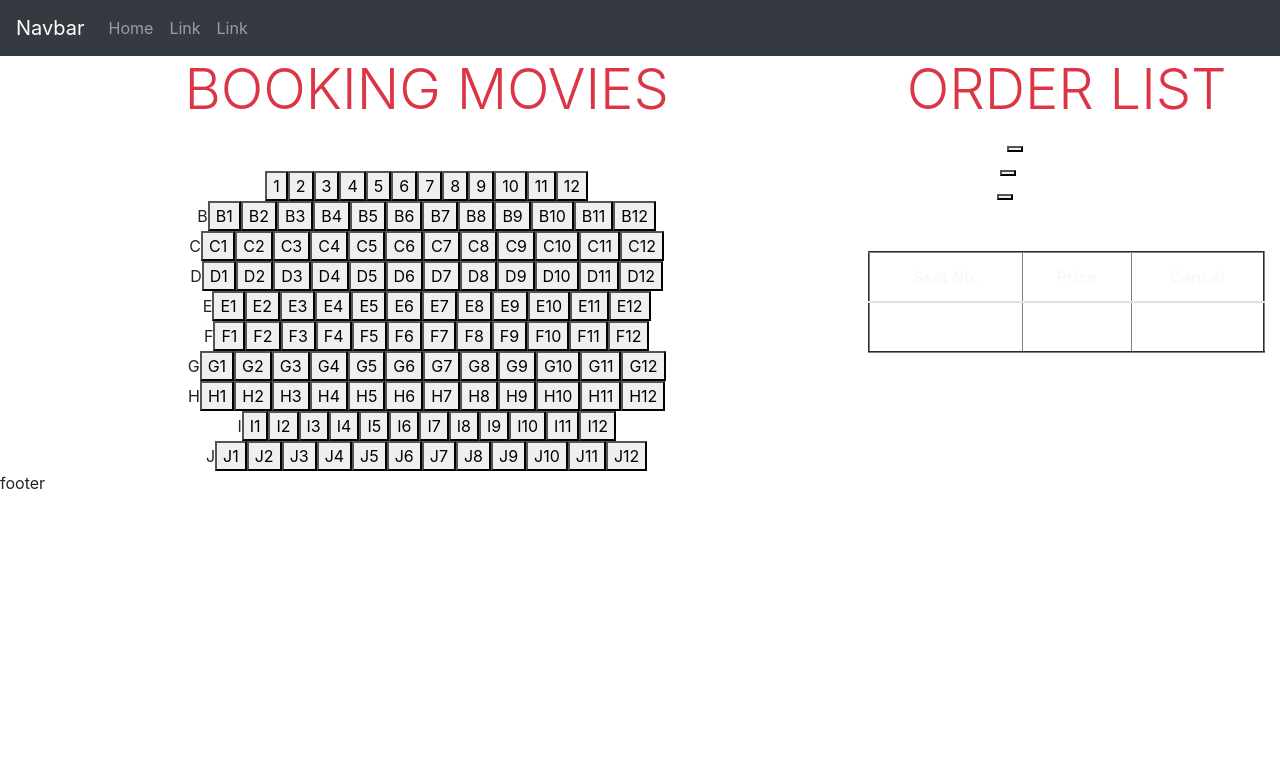
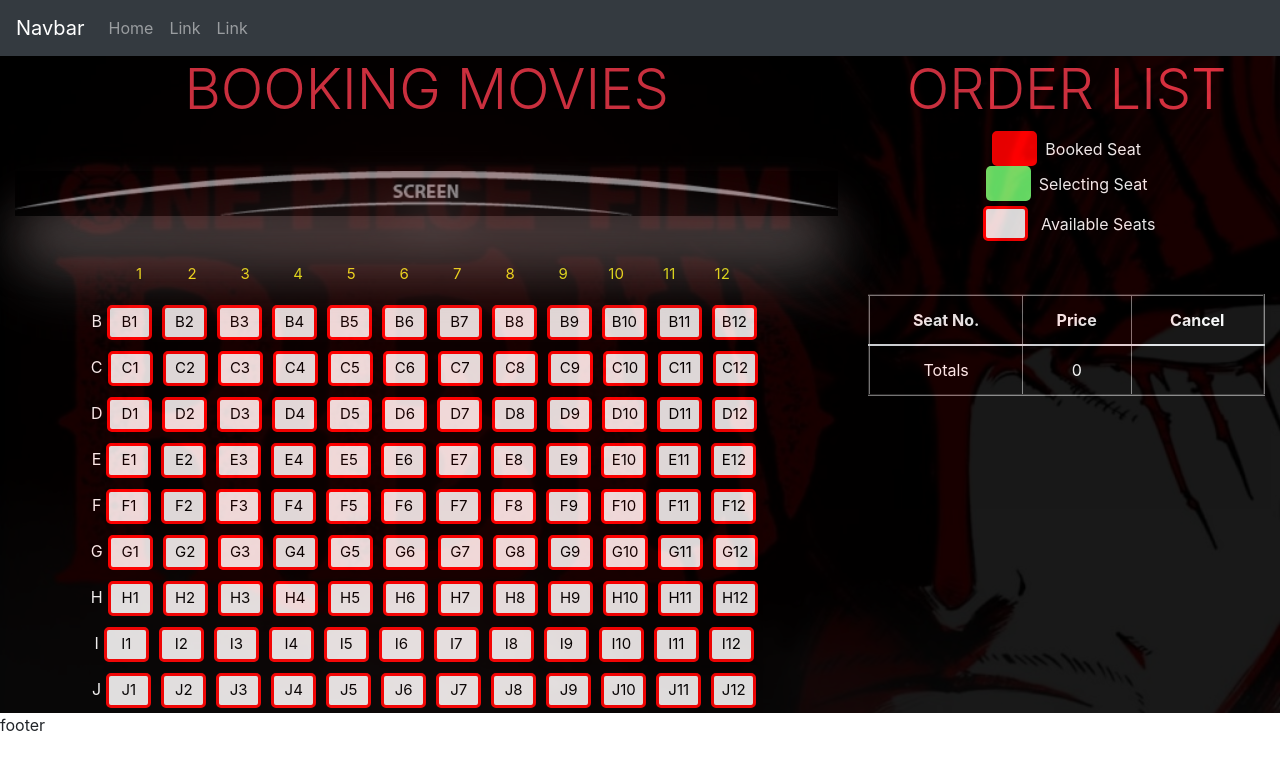
Before and after one commit to hongthanh711/BC29_CapstoneJS_PhamHongThanhHuynhDaiNguyenNguyenTrongHuu, a React (Create React App) app: page /booking/1 in a window 1280 px wide. Shown: the top 770 px of the page. Built offline with nearby package versions, Linux system fonts and the light colour scheme.

Commit message:
fix scss

```diff
--- a/package.json
+++ b/package.json
@@ -14,6 +14,8 @@
     "react-router-dom": "^6.3.0",
     "react-scripts": "5.0.1",
     "redux": "^4.2.0",
+    "sass": "^1.54.3",
+    "scss": "^0.2.4",
     "web-vitals": "^2.1.4"
   },
   "scripts": {
--- a/src/pages/booking/booking.jsx
+++ b/src/pages/booking/booking.jsx
@@ -1,4 +1,5 @@
 import React from 'react';
+import './index.scss';
 
 export default function Booking() {
     return <div class="bookingMovie ">
--- a/src/pages/booking/idex.scss
+++ b/src/pages/booking/index.scss
@@ -1,7 +1,7 @@
 .bookingMovie {
     width: 100%;
     height: 100%;
-    background-image: url('./img/One-Piece-Film-Red-1024x576.jpg');
+    background-image: url('../../../public/img/One-Piece-Film-Red-1024x576.jpg');
     background-position: center;
     background-repeat: no-repeat;
     background-size: cover;
@@ -14,13 +14,13 @@
         left: 0;
         right: 0;
         bottom: 0;
-        background-color: rgb(59, 55, 55);
+        background-color: rgb(0, 0, 0);
         z-index: 9;
-        opacity: 0.9;
+        opacity: .9;
     }
 
     .screen {
-        background-image: url('./img/bg-screen.png');
+        background-image: url('../../../public/img/bg-screen.png');
         width: 100%;
         height: 45px;
         margin: 20px auto 40px;
@@ -39,8 +39,6 @@
         margin-left: 7px;
         font-weight: bold;
     }
-
-
 
     .rowNumber {
         font-size: 20px;
@@ -73,7 +71,6 @@
 
         &:hover {
             transform: translateY(-10px);
-
         }
 
         &:focus {
@@ -110,7 +107,6 @@
         }
     }
 
-}
 
 
 
@@ -124,35 +120,14 @@
     }
 
     .note__ghe {
-    border: 3px solid red;
-    width: 45px;
-    height: 35px;
-    font-size: 15px;
-    border-radius: 5px;
-    text-align: center;
-    padding: 2px !important;
-    margin: 5px;
-    transition: all .5s;
+        @extend.ghe;
     }
 
     .note__booked {
-    border: 3px solid red;
-    width: 45px;
-    height: 35px;
-    background: red;
-    color: #000;
-    margin-left: -15px;
-    cursor: no-drop;
-    border-radius: 5px;
+        @extend .booked_seats
     }
 
     .note__selecting {
-    border: 3px solid rgb(109, 238, 109);
-    background: rgb(109, 238, 109);
-    width: 45px;
-    height: 35px;
-    color: #000;
-    cursor: pointer;
-    border-radius: 5px;
-    border: 3px solid transparent;
+        @extend .selecting_seats
     }
+}
--- /dev/null
+++ b/src/pages/css/index.css
@@ -0,0 +1,100 @@
+.bookingMovie {
+  width: 100%;
+  height: 100%;
+  background-image: url("./img/One-Piece-Film-Red-1024x576.jpg");
+  background-position: center;
+  background-repeat: no-repeat;
+  background-size: cover;
+  z-index: 2;
+}
+.bookingMovie .overLay {
+  width: 100%;
+  height: 100%;
+  top: 0;
+  left: 0;
+  right: 0;
+  bottom: 0;
+  background-color: rgb(59, 55, 55);
+  z-index: 9;
+  opacity: 0.9;
+}
+.bookingMovie .screen {
+  background-image: url("./img/bg-screen.png");
+  width: 100%;
+  height: 45px;
+  margin: 20px auto 40px;
+  background-size: 100% auto;
+  filter: drop-shadow(4px 25px 20px rgba(194, 190, 190, 0.5));
+  box-shadow: 0px 34px 51px -8px rgb(117, 105, 105);
+}
+.bookingMovie .hangGheStyle {
+  color: white;
+  margin-top: 1px;
+}
+.bookingMovie .hangGheStyle div:first-of-type div {
+  margin-left: 7px;
+  font-weight: bold;
+}
+.bookingMovie .rowNumber {
+  font-size: 20px;
+  width: 45px;
+  height: 35px;
+  background: none;
+  border: none;
+  margin-bottom: 1%;
+  font-size: 15px;
+  color: yellow;
+  margin-left: 8px;
+}
+.bookingMovie .firstChar {
+  color: yellow;
+  font-size: 35px;
+  margin-right: 15px;
+}
+.bookingMovie .ghe, .bookingMovie .note__ghe {
+  border: 3px solid red;
+  width: 45px;
+  height: 35px;
+  font-size: 15px;
+  border-radius: 5px;
+  text-align: center;
+  padding: 2px !important;
+  margin: 5px;
+  transition: all 0.5s;
+}
+.bookingMovie .ghe:hover, .bookingMovie .note__ghe:hover {
+  transform: translateY(-10px);
+}
+.bookingMovie .ghe:focus, .bookingMovie .note__ghe:focus {
+  outline: none;
+}
+.bookingMovie .selecting_seats, .bookingMovie .note__selecting {
+  background: rgb(109, 238, 109);
+  border: 3px solid rgb(109, 238, 109);
+  color: #000;
+  cursor: pointer;
+  border-radius: 5px;
+  width: 45px;
+  height: 35px;
+  border: 3px solid transparent;
+}
+.bookingMovie .selecting_seats:focus, .bookingMovie .note__selecting:focus {
+  outline: none;
+}
+.bookingMovie .booked_seats, .bookingMovie .note__booked {
+  border: 3px solid red;
+  background: red;
+  color: #000;
+  cursor: no-drop;
+  border-radius: 5px;
+  width: 45px;
+  height: 35px;
+}
+.bookingMovie .booked_seats:focus, .bookingMovie .note__booked:focus {
+  outline: none;
+}
+.bookingMovie .noteSpan {
+  display: flex;
+  align-items: center;
+  justify-content: center;
+}/*# sourceMappingURL=index.css.map */
```
Also changed, not shown: 2 other files (tests, documents, lock files or other folders). Lines whose indentation alone changed are shown as unchanged.
